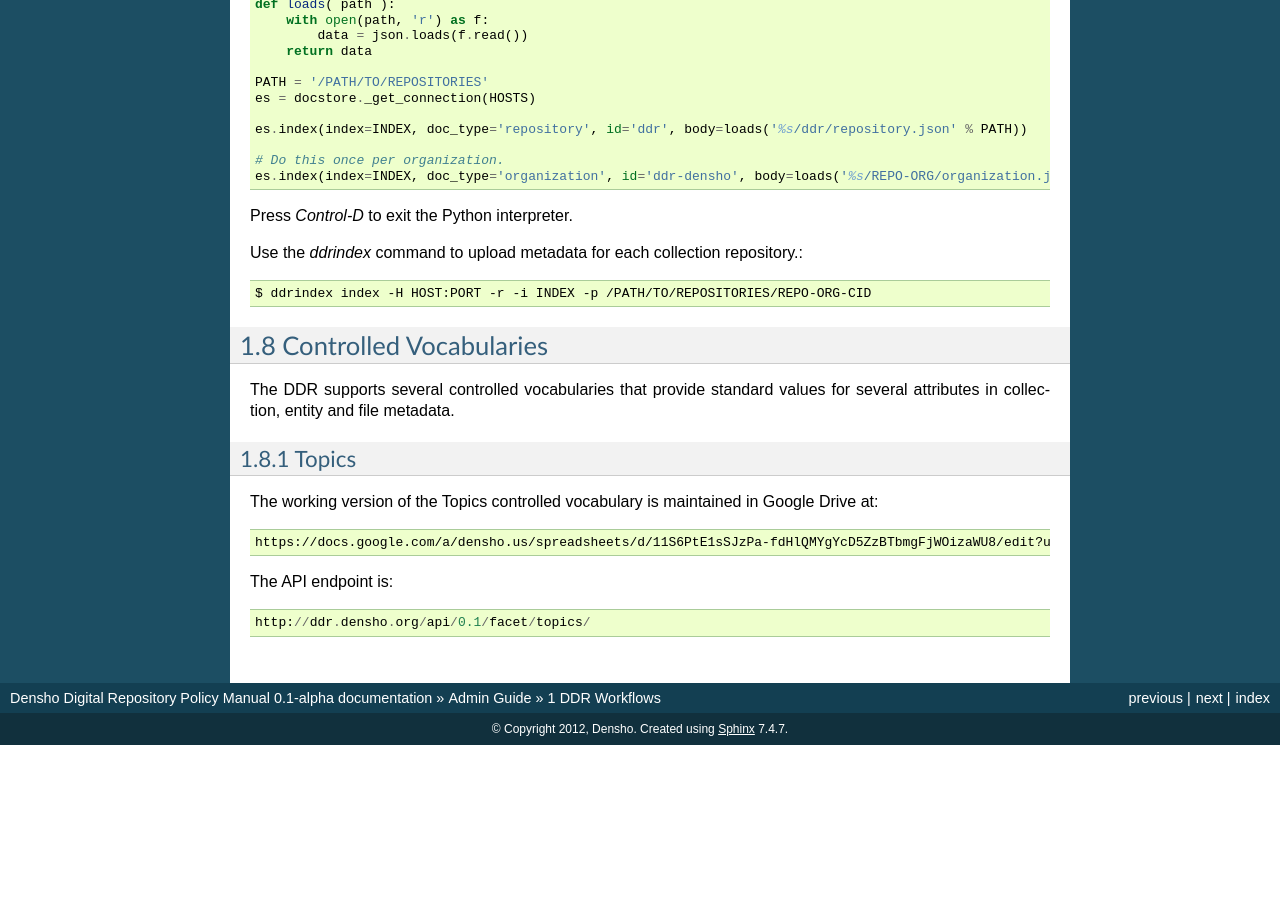
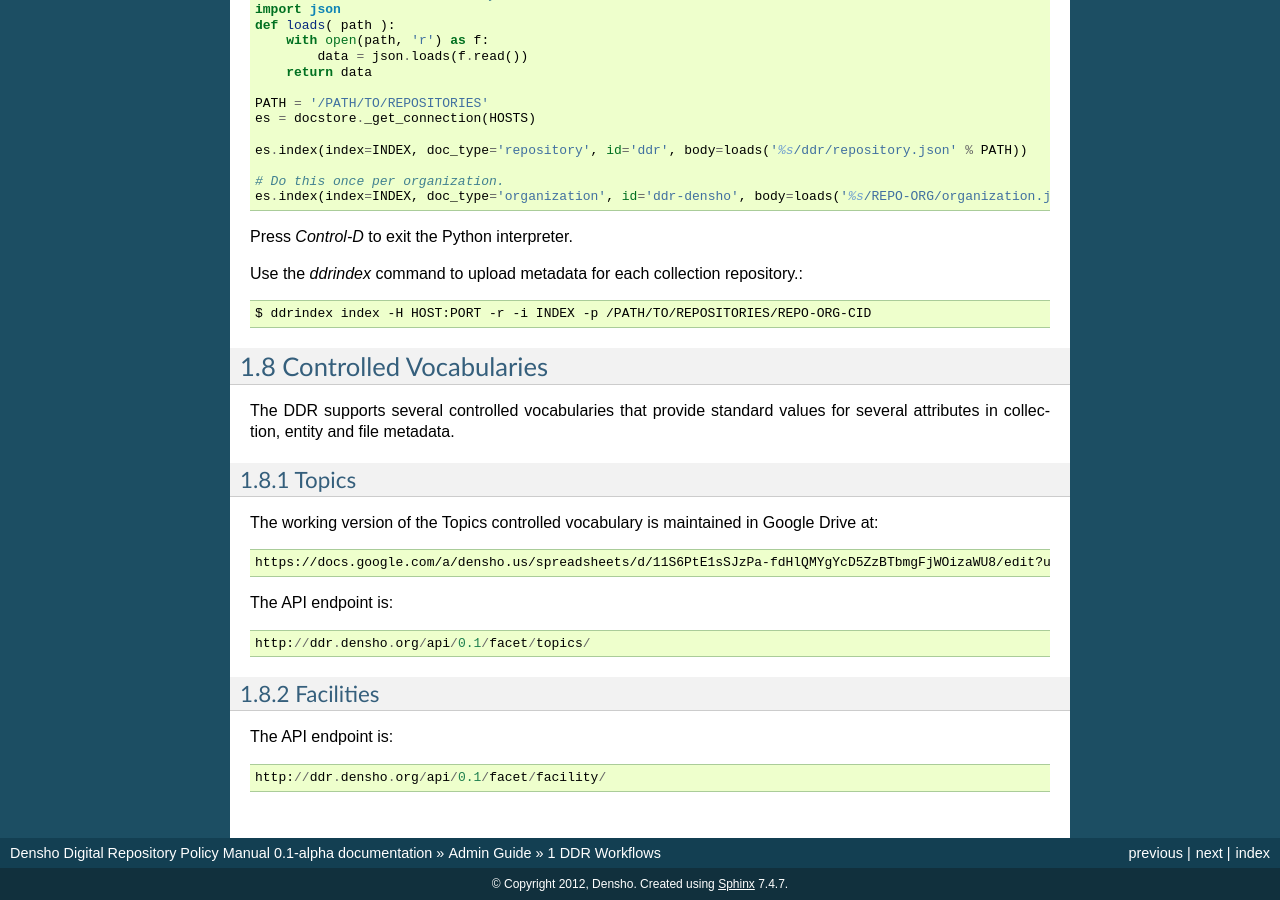
Before and after one commit to denshoproject/ddr-manual, a Sphinx documentation site: the page built from source/admins/workflows.rst, in a window 1280 px wide and 900 px high, scrolled down 11649 px. Built offline with Sphinx 7.4.7, drawn with Linux system fonts in a browser that asks for light colours; before the commit the page ends 12394 px from its top, so only the background shows below that; some of the changed text lies outside the part shown.

Commit message:
Update workflows.rst

```diff
--- a/source/admins/workflows.rst
+++ b/source/admins/workflows.rst
@@ -589,3 +589,10 @@ The working version of the Topics controlled vocabulary is maintained in Google
 The API endpoint is::
 
     http://ddr.densho.org/api/0.1/facet/topics/
+
+Facilities
+-------------------------------------
+
+The API endpoint is::
+
+    http://ddr.densho.org/api/0.1/facet/facility/
```
